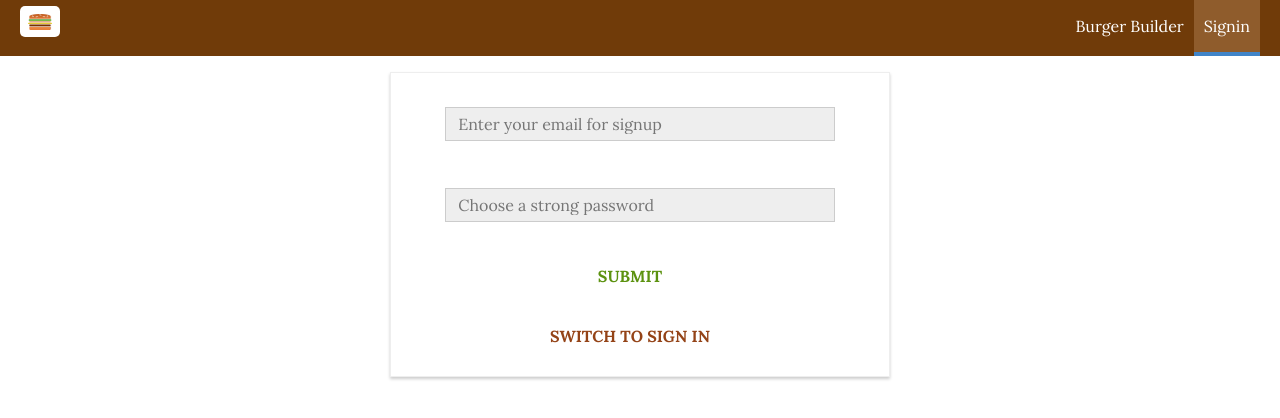
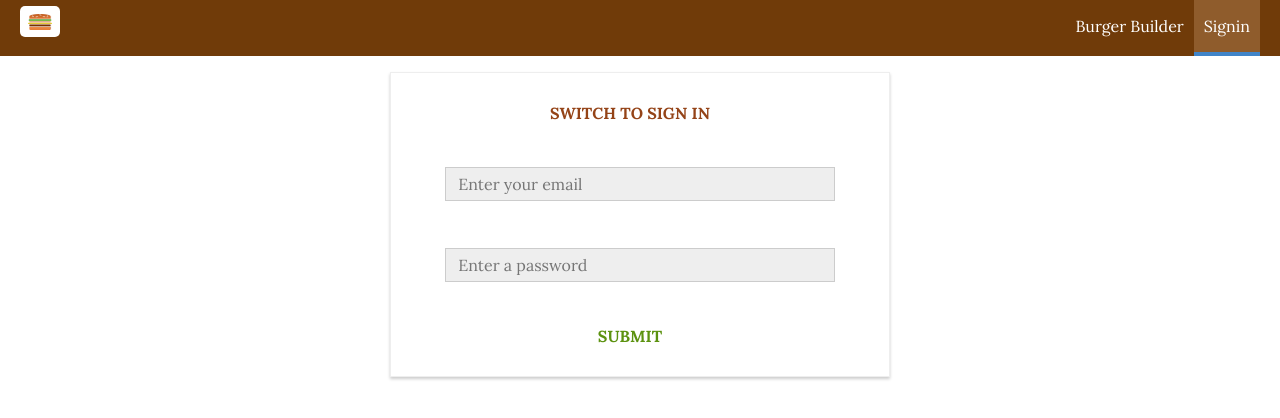
Before and after one commit to pamgluss/burger-builder, a React (Create React App) app: page /auth in a window 1280 px wide. Shown: the top 418 px of the page. Built offline with nearby package versions, Linux system fonts and the light colour scheme.

Commit message:
Docker course up to section 7

```diff
--- a/package.json
+++ b/package.json
@@ -7,13 +7,13 @@
     "enzyme": "^3.11.0",
     "enzyme-adapter-react-16": "^1.15.6",
     "prop-types": "^15.7.2",
-    "react": "^16.11.0",
+    "react": "^16.14.0",
     "react-dom": "^16.11.0",
     "react-redux": "^5.0.0",
     "react-router": "^5.2.0",
     "react-router-dom": "^5.2.0",
     "react-scripts": "^3.4.1",
-    "react-test-renderer": "^17.0.1",
+    "react-test-renderer": "^17.0.2",
     "redux": "^4.0.5",
     "redux-saga": "^1.1.3",
     "redux-thunk": "^2.3.0"
--- a/src/Containers/Auth/Auth.js
+++ b/src/Containers/Auth/Auth.js
@@ -29,7 +29,7 @@ const Auth = (props) =>  {
                 elementType: 'input',
                 elementConfig: {
                     type: 'email',
-                    placeholder: 'Enter your email for signup'
+                    placeholder: 'Enter your email'
                 },
                 value: '',
                 validation: {
@@ -42,7 +42,7 @@ const Auth = (props) =>  {
                 elementType: 'input',
                 elementConfig: {
                     type: 'password',
-                    placeholder: 'Choose a strong password'
+                    placeholder: 'Enter a password'
                 },
                 value: '',
                 validation: {
@@ -134,12 +134,12 @@ const Auth = (props) =>  {
 
     return(
         <div className='Auth'>
-            {authRedirect}
-            {form}
             <Button
                 buttonType='Danger'
                 clicked={switchAuthModeHandler}>SWITCH TO {authState.isSignUp ? 'SIGN IN' : 'SIGN UP'}
             </Button>
+            {authRedirect}
+            {form}
             {errorMessage}
         </div>
     )
--- a/src/Containers/Checkout/Checkout.js
+++ b/src/Containers/Checkout/Checkout.js
@@ -2,13 +2,11 @@ import React from 'react';
 import { Route, Redirect } from 'react-router-dom';
 
 import { connect } from 'react-redux';
-import { useParams } from 'react-router-dom';
 
 import OrderSummary from '../../Components/Order/OrderSummary/OrderSummary';
 import ContactData from './ContactData/ContactData'
 
 const Checkout = (props) => {
-    const params = useParams();
     const checkoutCancelledHandler = () => {
         props.history.goBack()
     }
```
Also changed, not shown: src/Containers/BurgerBuilder/BurgerBuilder.js (+9 -9 lines), src/Components/Burger/BuildControls/BuildControls.js (line endings or trailing spaces), 1 other file (tests, documents, lock files or other folders).
